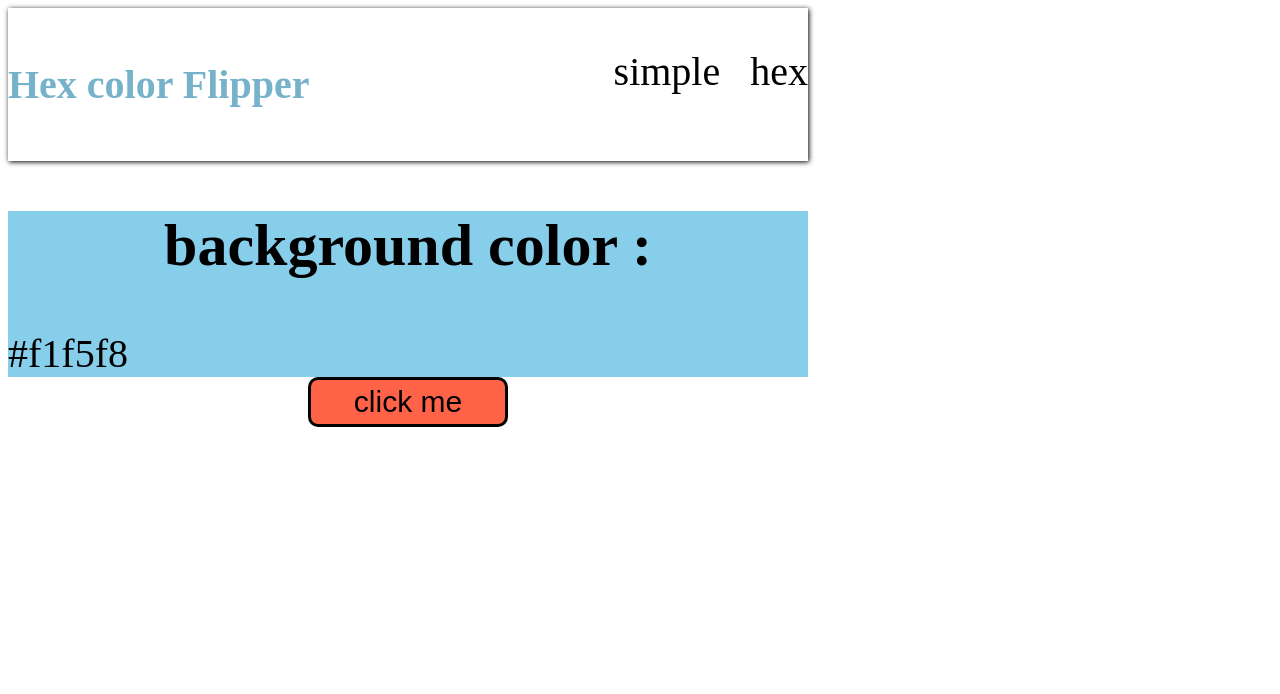
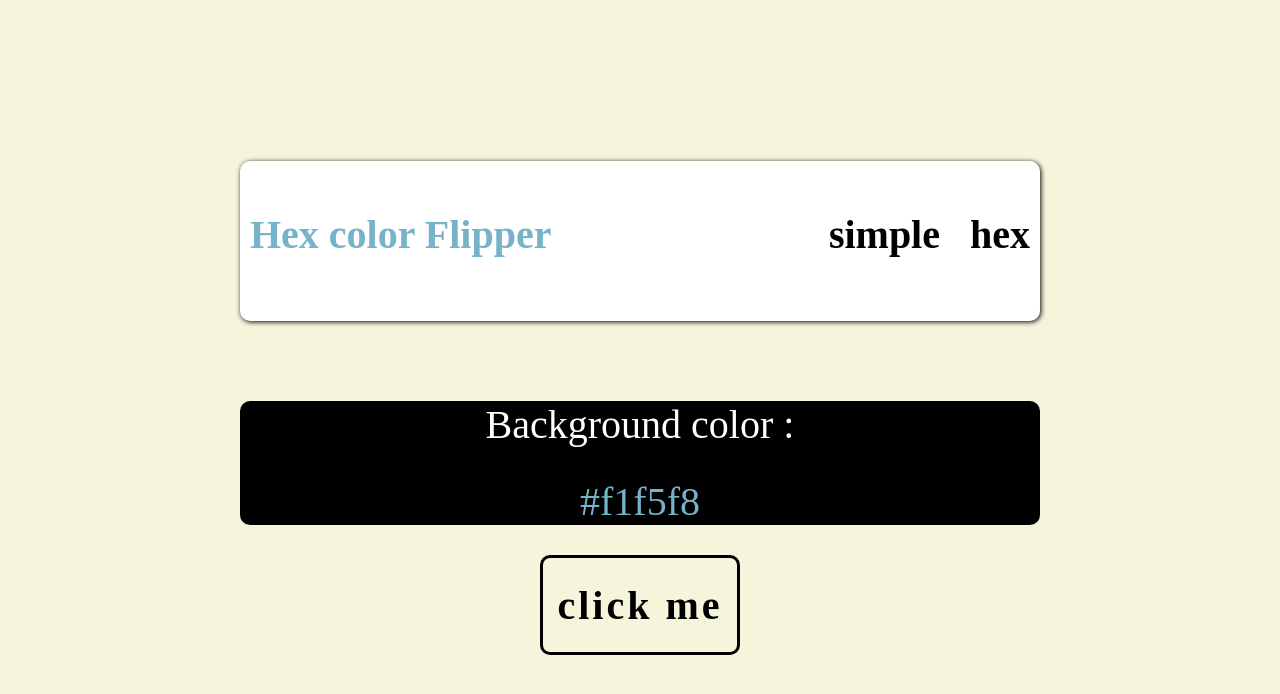
Before and after one commit to AYFG/CloneCoding, a plain HTML site: page CloneCoding/color-clipper/hex.html in a window 1280 px wide. Drawn offline with Linux system fonts and the light colour scheme; a web font is replaced by a local one.

Commit message:
Add files via upload
Simple / Hex 구현 완료 , 디자인 고민해보기

```diff
--- a/CloneCoding/color-clipper/hex.html
+++ b/CloneCoding/color-clipper/hex.html
@@ -9,11 +9,12 @@
     <link rel="stylesheet" href="style.css" />
   </head>
   <body>
+    <div class="wrapper">
       <nav>
         <div class="header">
           <h4 class="title">Hex color Flipper</h4>
           <ul class="nav-links">
-          <li><a href="index.html">simple</a></li>
+            <li><a href="Color-flipper.html">simple</a></li>
             <li><a href="hex.html">hex</a></li>
           </ul>
         </div>
@@ -21,12 +22,12 @@
 
       <main>
         <div class="container">
-        <h2 class="main-text">background color :</h2>
+          <h2 class="main-text">Background color :</h2>
           <span class="color">#f1f5f8</span>
         </div>
         <button class="btn btn-hero" id="btn" alt="click">click me</button>
       </main>
-
+    </div>
     <script src="hex.js"></script>
   </body>
 </html>
--- a/CloneCoding/color-clipper/hex.js
+++ b/CloneCoding/color-clipper/hex.js
@@ -1 +1,16 @@
 const hex = [0, 1, 2, 3, 4, 5, 6, 7, 8, 9, "A", "B", "C", "D", "E", "F"];
+// #f15025
+const btn = document.getElementById("btn");
+const color = document.querySelector(".color");
+
+btn.addEventListener("click", function () {
+  let hexColor = "#";
+  for (let i = 0; i < 6; i++) {
+    hexColor += hex[getRandomNumber()];
+  }
+  color.textContent = hexColor;
+  document.body.style.backgroundColor = hexColor;
+});
+function getRandomNumber() {
+  return Math.floor(Math.random() * hex.length);
+}
--- a/CloneCoding/color-clipper/style.css
+++ b/CloneCoding/color-clipper/style.css
@@ -1,9 +1,16 @@
-<style > h2,
+@font-face {
+  font-family: "Pretendard-Regular";
+  src: url("https://cdn.jsdelivr.net/gh/Project-Noonnu/noonfonts_2107@1.1/Pretendard-Regular.woff")
+    format("woff");
+  font-weight: 400;
+  font-style: normal;
+}
+h2,
 h4,
 ul,
 li,
 button {
-  margin: 0;
+  margin: inherit;
   font: inherit;
   padding: 0;
   font-weight: inherit;
@@ -18,18 +25,30 @@ a {
   margin: 0;
 }
 body {
-  width: 800px;
+  /* height: 100vh; */
+  display: flex;
+  font-family: "Pretendard-Regular";
   height: 100vh;
+  background-color: beige;
 }
 button {
   border: inherit;
   background-color: inherit;
 }
+.wrapper {
+  width: 800px;
+  margin: auto;
+}
 .header {
+  height: 100px;
   display: flex;
+  padding: 50px 10px 10px;
   justify-content: space-between;
   font-size: 40px;
   box-shadow: 1px 1px 5px;
+  border-radius: 10px;
+  font-weight: bold;
+  background-color: white;
 }
 .title {
   color: #77b2cb;
@@ -37,26 +56,33 @@ button {
 .nav-links {
   display: flex;
   gap: 30px;
+  font-weight: bold;
 }
 .container {
-  margin-top: 50px;
-  background-color: skyblue;
+  margin-top: 80px;
+  background-color: black;
   font-size: 40px;
+  text-align: center;
+  border-radius: 10px;
+  margin-bottom: 30px;
+  box-sizing: border-box;
 }
 .main-text {
-  text-align: center;
+  color: white;
 }
 .color {
-  margin: 0 auto;
+  color: #77b2cb;
 }
 .btn {
-  background-color: tomato;
   display: block;
   margin: auto;
   width: 200px;
-  height: 50px;
+  height: 100px;
   cursor: pointer;
   border: 3px solid black;
   border-radius: 10px;
-  font-size: 30px;
+  font-size: 40px;
+  padding: 10px;
+  font-weight: bold;
+  letter-spacing: 3px;
 }
```
Also changed, not shown: CloneCoding/color-clipper/Color-flipper.html (+5 -4 lines). Lines whose indentation alone changed are shown as unchanged.
